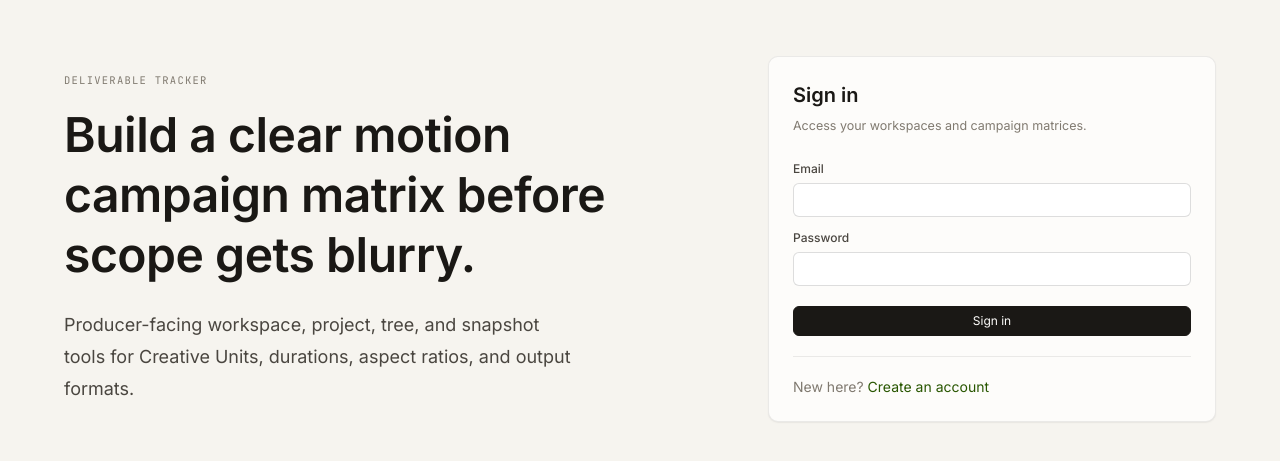
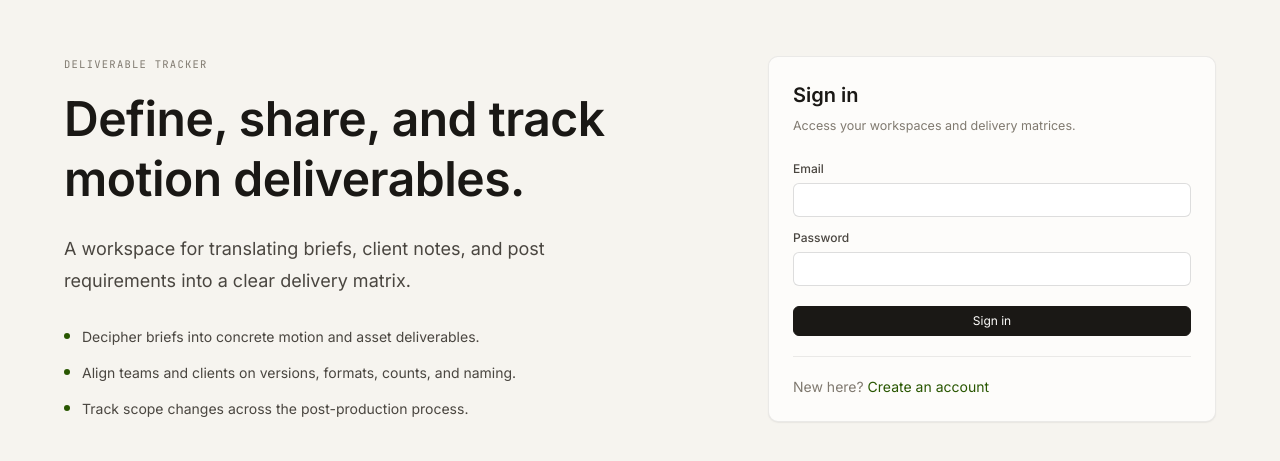
Before and after one commit to fbglima/Deliverable-Tracker, a Next.js app: page /login in a window 1280 px wide. Shown: the part 161-622 px from the top of the page. Built offline with nearby package versions, Linux system fonts and the light colour scheme; no server answers.

Commit message:
Clarify login page positioning

```diff
--- a/src/app/login/auth-panel.tsx
+++ b/src/app/login/auth-panel.tsx
@@ -13,7 +13,7 @@ export function AuthPanel({ message }: { message?: string }) {
       </h2>
       <p className="dt-sub mt-2">
         {mode === "sign-in"
-          ? "Access your workspaces and campaign matrices."
+          ? "Access your workspaces and delivery matrices."
           : "Create your producer account. You may need to confirm your email before signing in."}
       </p>
 
--- a/src/app/login/page.tsx
+++ b/src/app/login/page.tsx
@@ -41,12 +41,24 @@ export default async function LoginPage({
             Deliverable Tracker
           </p>
           <h1 className="text-5xl font-semibold leading-tight tracking-[-0.01em] text-[var(--ink-1)]">
-            Build a clear motion campaign matrix before scope gets blurry.
+            Define, share, and track motion deliverables.
           </h1>
           <p className="mt-6 max-w-lg text-lg leading-8 text-[var(--ink-2)]">
-            Producer-facing workspace, project, tree, and snapshot tools for
-            Creative Units, durations, aspect ratios, and output formats.
+            A workspace for translating briefs, client notes, and post
+            requirements into a clear delivery matrix.
           </p>
+          <ul className="mt-7 grid gap-3 text-sm leading-6 text-[var(--ink-2)]">
+            {[
+              "Decipher briefs into concrete motion and asset deliverables.",
+              "Align teams and clients on versions, formats, counts, and naming.",
+              "Track scope changes across the post-production process.",
+            ].map((item) => (
+              <li className="flex gap-3" key={item}>
+                <span className="mt-2 h-1.5 w-1.5 shrink-0 rounded-full bg-[var(--accent-ink)]" />
+                <span>{item}</span>
+              </li>
+            ))}
+          </ul>
         </section>
 
         <AuthPanel message={params.message} />
```
